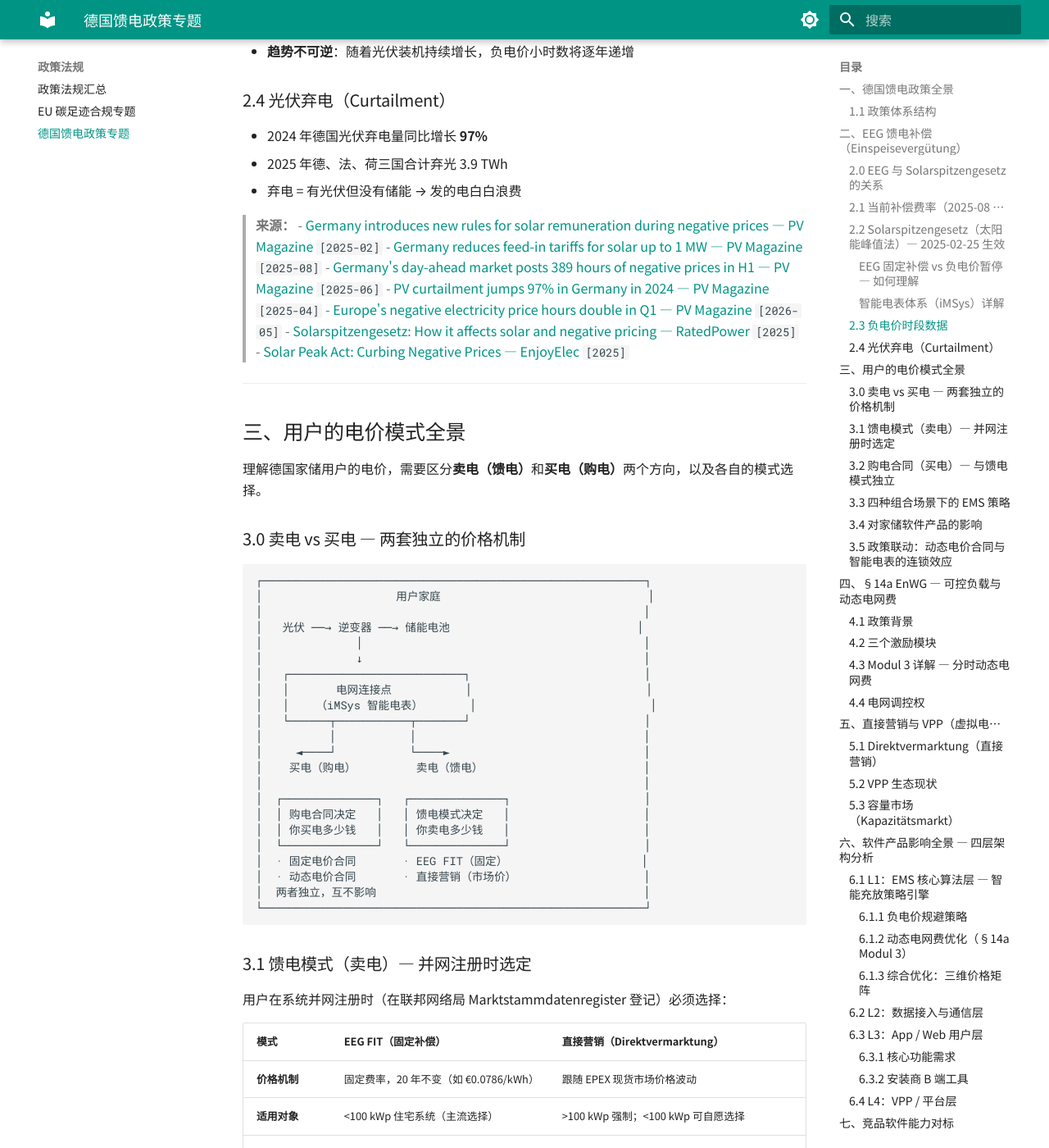
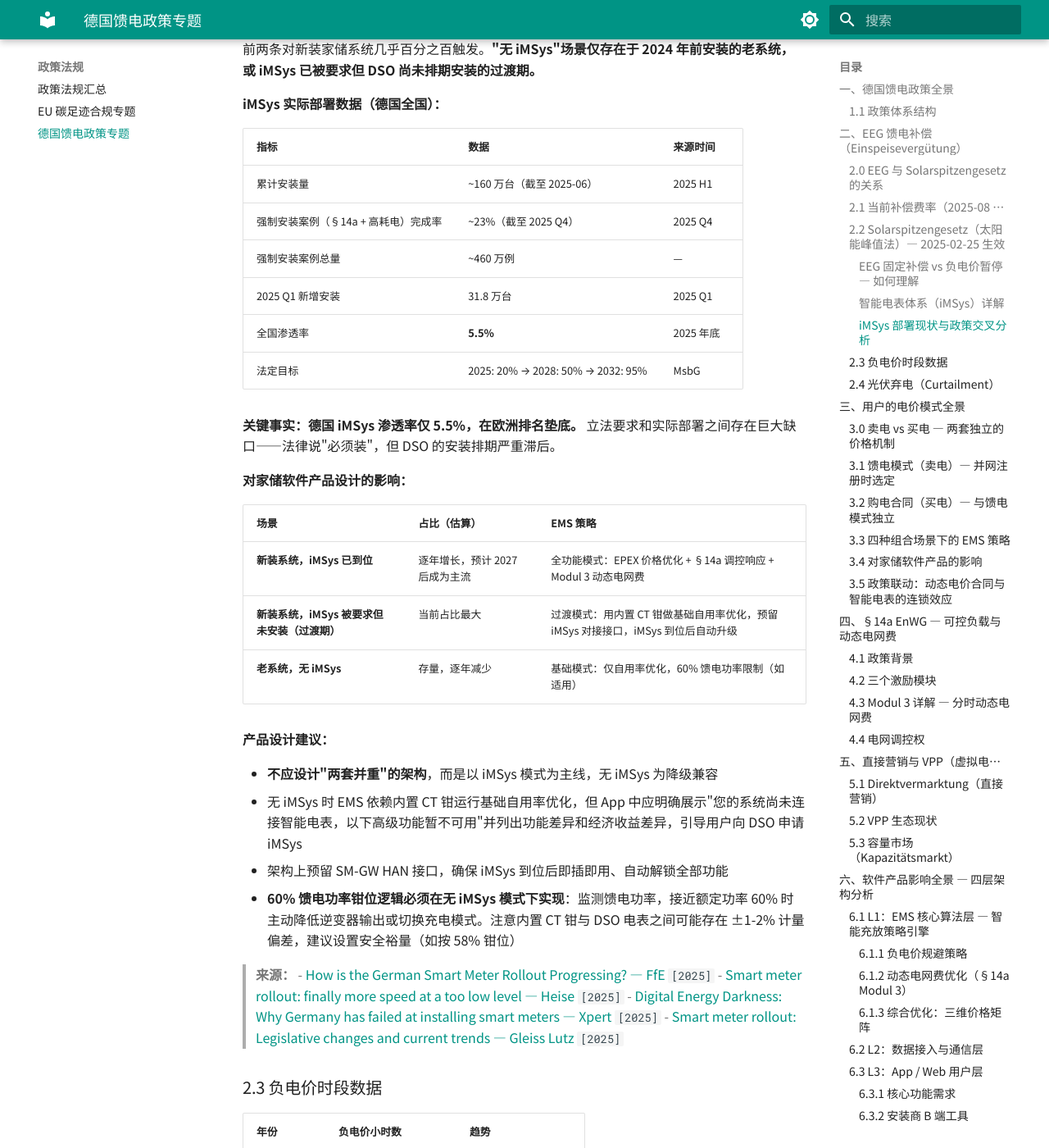
Before and after one commit to jeff9141/energy-storage-intel, an MkDocs documentation site: the page built from docs/policy/germany_feed_in_policy_analysis.md, in a window 1280 px wide and 1400 px high, scrolled down 4309 px. Shown: the whole window at 82% size. Built offline with MkDocs 1.6.1 and Material for MkDocs 9.7.7, drawn with Linux system fonts in a browser that asks for light colours; some of the changed text lies outside the part shown.

Commit message:
新增 iMSys 部署现状、政策交叉分析和产品设计影响
三条政策路径均指向 iMSys；实际渗透率仅 5.5%（欧洲垫底）；
立法与部署存在巨大缺口；EMS 需以 iMSys 为主线、无 iMSys 为降级兼容。

Co-Authored-By: Claude Opus 4.6 <noreply@anthropic.com>

````diff
--- a/docs/policy/germany_feed_in_policy_analysis.md
+++ b/docs/policy/germany_feed_in_policy_analysis.md
@@ -128,6 +128,61 @@ Solarspitzengesetz 要求的智能电表是 **DSO 侧的法定计量设备**，
 3. 动态电网费（Modul 3）的计费也基于 iMSys 数据——EMS 的费率优化依赖同一数据源
 
 **技术挑战：** 不同 SM-GW 厂商（EMH、Landis+Gyr、Sagemcom 等）的 HAN 接口实现有差异，家储软件需要一个**SM-GW 适配层**来兼容不同厂商。这与"~870 家 DSO 的 Modul 3 费率适配"一起，构成德国市场本地化的两大技术门槛。
+
+#### iMSys 部署现状与政策交叉分析
+
+**三条政策路径都指向 iMSys：**
+
+对于新装家储系统，iMSys 几乎是必然的：
+
+```
+路径一：§14a EnWG
+  家储逆变器 >4.2 kW（市场主流 5-12 kW）
+  → 属于可控负载 → 必须满足 §14a → 需要 Steuerbox → 需要 iMSys ✓
+
+路径二：Solarspitzengesetz
+  配套光伏 >2 kWp（家储配套通常 5-15 kWp）
+  → 2025-03 起强制安装 iMSys ✓
+
+路径三：动态购电合同（如果用户选择）
+  → 按 15 分钟 EPEX 现货价结算 → 需要 iMSys ✓
+```
+
+前两条对新装家储系统几乎百分之百触发。**"无 iMSys"场景仅存在于 2024 年前安装的老系统，或 iMSys 已被要求但 DSO 尚未排期安装的过渡期。**
+
+**iMSys 实际部署数据（德国全国）：**
+
+| 指标 | 数据 | 来源时间 |
+|------|------|---------|
+| 累计安装量 | ~160 万台（截至 2025-06） | 2025 H1 |
+| 强制安装案例（§14a + 高耗电）完成率 | ~23%（截至 2025 Q4） | 2025 Q4 |
+| 强制安装案例总量 | ~460 万例 | — |
+| 2025 Q1 新增安装 | 31.8 万台 | 2025 Q1 |
+| 全国渗透率 | **5.5%** | 2025 年底 |
+| 法定目标 | 2025: 20% → 2028: 50% → 2032: 95% | MsbG |
+
+**关键事实：德国 iMSys 渗透率仅 5.5%，在欧洲排名垫底。** 立法要求和实际部署之间存在巨大缺口——法律说"必须装"，但 DSO 的安装排期严重滞后。
+
+**对家储软件产品设计的影响：**
+
+| 场景 | 占比（估算） | EMS 策略 |
+|------|------------|---------|
+| **新装系统，iMSys 已到位** | 逐年增长，预计 2027 后成为主流 | 全功能模式：EPEX 价格优化 + §14a 调控响应 + Modul 3 动态电网费 |
+| **新装系统，iMSys 被要求但未安装（过渡期）** | 当前占比最大 | 过渡模式：用内置 CT 钳做基础自用率优化，预留 iMSys 对接接口，iMSys 到位后自动升级 |
+| **老系统，无 iMSys** | 存量，逐年减少 | 基础模式：仅自用率优化，60% 馈电功率限制（如适用） |
+
+**产品设计建议：**
+
+- **不应设计"两套并重"的架构**，而是以 iMSys 模式为主线，无 iMSys 为降级兼容
+- 无 iMSys 时 EMS 依赖内置 CT 钳运行基础自用率优化，但 App 中应明确展示"您的系统尚未连接智能电表，以下高级功能暂不可用"并列出功能差异和经济收益差异，引导用户向 DSO 申请 iMSys
+- 架构上预留 SM-GW HAN 接口，确保 iMSys 到位后即插即用、自动解锁全部功能
+- **60% 馈电功率钳位逻辑必须在无 iMSys 模式下实现**：监测馈电功率，接近额定功率 60% 时主动降低逆变器输出或切换充电模式。注意内置 CT 钳与 DSO 电表之间可能存在 ±1-2% 计量偏差，建议设置安全裕量（如按 58% 钳位）
+
+> **来源：**
+> - [How is the German Smart Meter Rollout Progressing? — FfE](https://www.ffe.de/en/publications/wie-steht-es-um-den-deutschen-smart-meter-rollout/) `[2025]`
+> - [Smart meter rollout: finally more speed at a too low level — Heise](https://www.heise.de/en/news/Smart-meter-rollout-finally-more-speed-at-a-too-low-level-11228651.html) `[2025]`
+> - [Digital Energy Darkness: Why Germany has failed at installing smart meters — Xpert](https://xpert.digital/en/digital-energy-darkness) `[2025]`
+> - [Smart meter rollout: Legislative changes and current trends — Gleiss Lutz](https://www.gleisslutz.com/en/know-how/smart-meter-rollout-legislative-changes-and-current-installation-trends) `[2025]`
 
 ### 2.3 负电价时段数据
 
````
